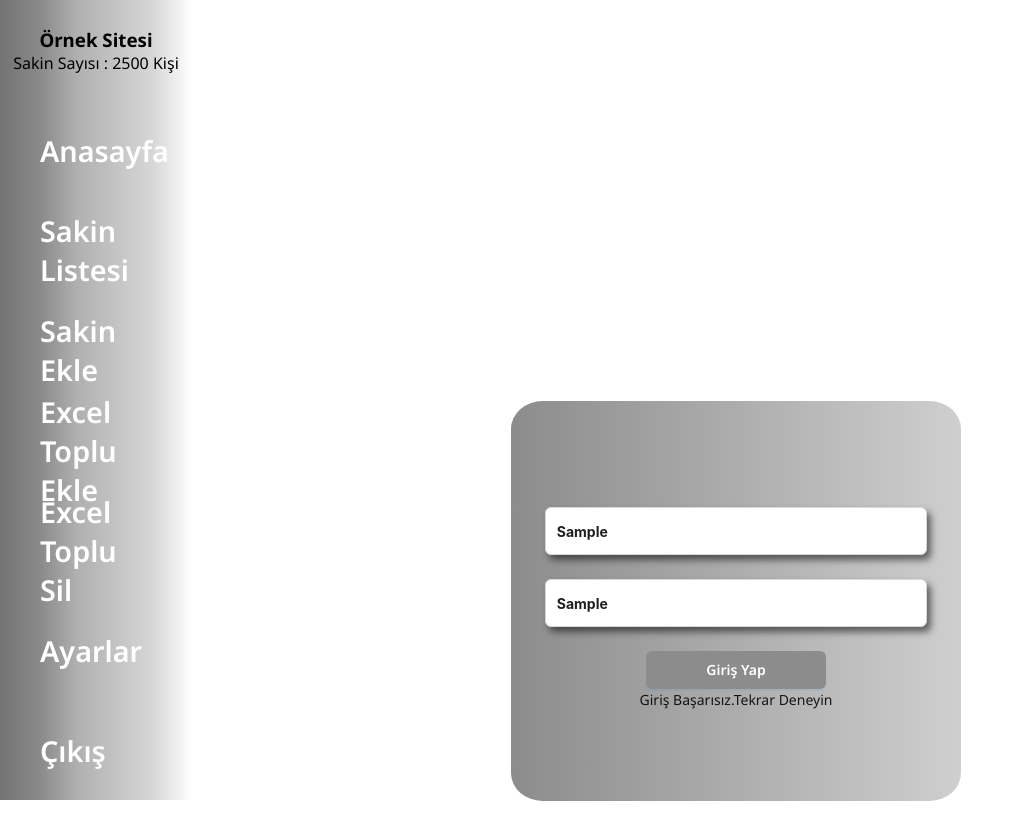
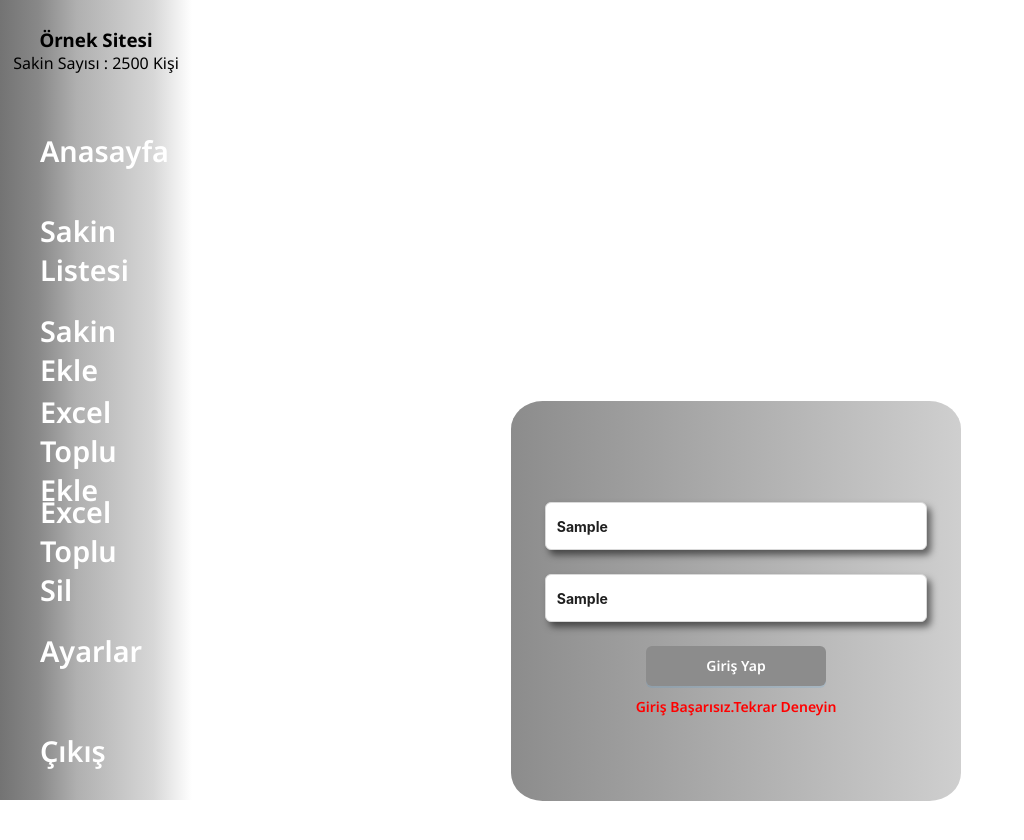
Before and after one commit to kartalgules/Site-Sakinleri-App, a React (Vite) app: page / in a window 1280 px wide. Both pictures are taken after typing "Sample", "Sample" into the empty fields and a click on the button "Giriş Yap". Shown: the top 840 px of the page, without its empty margins (0-1024 px from the left). Built offline with nearby package versions, Linux system fonts and the light colour scheme.

Commit message:
Login edit 2

```diff
--- a/src/pages/Logout/Login.jsx
+++ b/src/pages/Logout/Login.jsx
@@ -9,14 +9,20 @@ function Login() {
   const [loginCheck, setLoginCheck] = useState("");
   const cheking = () => {
     setLoginCheck(
-      <p>{isLogin ? "Giriş Başarılı" : "Giriş Başarısız.Tekrar Deneyin"}</p>
-    );
+      isLogin ? <p style={{color : "green"}}>Giriş Başarılı</p> : <p style={{color:"red"}}>Giriş Başarısız.Tekrar Deneyin</p>
+      );
   };
 
   const onFinish = (values) => {
     localStorage.setItem("username", JSON.stringify(values.username));
     localStorage.setItem("password", JSON.stringify(values.password));
-    values.username == userData[0].username &&
+    // const ok = userData.find((i)=>{
+    //   i.username == values.username && i.password == values.password
+    // })
+    // console.log(ok)
+    // console.log(values.username)
+    // console.log(values.password)
+    values.username === userData[0].username &&
     values.password == userData[0].password
       ? (isLogin = true)
       : null;
--- a/src/styles/Login.module.css
+++ b/src/styles/Login.module.css
@@ -34,3 +34,7 @@
     border-radius: 5px;
     box-shadow: 4px 5px 7px 0px rgba(0,0,0,0.53);
 }
+.login_form  p {
+    margin-top: 10px;
+    font-weight: 600;
+}
```
